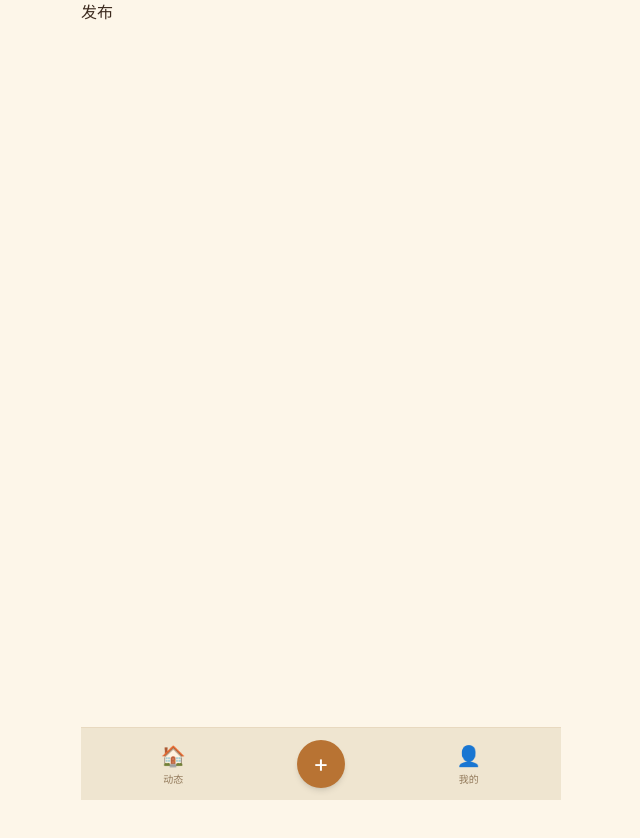
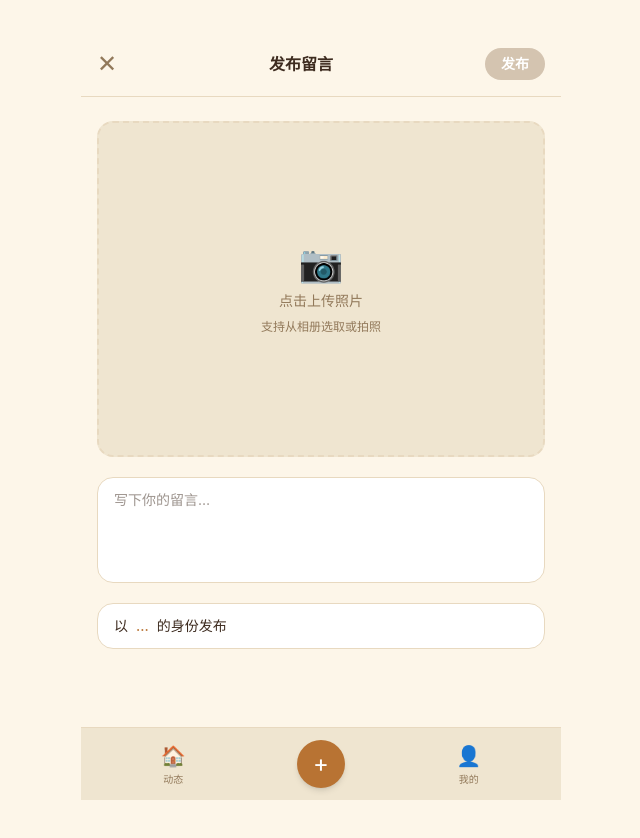
Before and after one commit to teemoweng/big-ben-textbook-site, a Next.js app: page /create in a window 1280 px wide. Shown: the top 838 px of the page, without its empty margins (319-959 px from the left). Before the commit the page ends 800 px from the top, so only its background shows below. Built offline with nearby package versions, Linux system fonts and the light colour scheme; no server answers.

Commit message:
feat: add create post page with photo upload

```diff
--- a/app/create/page.tsx
+++ b/app/create/page.tsx
@@ -1 +1,176 @@
-export default function CreatePage() { return <div>发布</div> }
+'use client'
+import { useState, useRef } from 'react'
+import { useRouter } from 'next/navigation'
+import Image from 'next/image'
+import { supabase } from '@/lib/supabase'
+import { generateShortCode } from '@/lib/shortcode'
+import { getOrCreateIdentity } from '@/lib/identity'
+
+export default function CreatePage() {
+  const router = useRouter()
+  const fileInputRef = useRef<HTMLInputElement>(null)
+  const [preview, setPreview] = useState<string | null>(null)
+  const [file, setFile] = useState<File | null>(null)
+  const [message, setMessage] = useState('')
+  const [submitting, setSubmitting] = useState(false)
+  const [error, setError] = useState('')
+
+  function handleFileChange(e: React.ChangeEvent<HTMLInputElement>) {
+    const f = e.target.files?.[0]
+    if (!f) return
+    setFile(f)
+    setPreview(URL.createObjectURL(f))
+  }
+
+  async function handleSubmit() {
+    if (!file || !message.trim()) return
+    setSubmitting(true)
+    setError('')
+
+    try {
+      // 1. 上传图片
+      const form = new FormData()
+      form.append('file', file)
+      const uploadRes = await fetch('/api/upload', { method: 'POST', body: form })
+      const uploadData = await uploadRes.json()
+      if (!uploadRes.ok) throw new Error(uploadData.error)
+
+      // 2. 生成短码（确保唯一）
+      let shortCode = generateShortCode()
+      let attempts = 0
+      while (attempts < 5) {
+        const { data } = await supabase
+          .from('posts')
+          .select('id')
+          .eq('short_code', shortCode)
+          .single()
+        if (!data) break
+        shortCode = generateShortCode()
+        attempts++
+      }
+
+      // 3. 写入数据库
+      const { deviceId, nickname } = getOrCreateIdentity()
+      const { data: post, error: insertError } = await supabase
+        .from('posts')
+        .insert({
+          short_code: shortCode,
+          device_id: deviceId,
+          animal_nickname: nickname,
+          photo_url: uploadData.url,
+          message: message.trim(),
+        })
+        .select()
+        .single()
+
+      if (insertError || !post) throw new Error('发布失败，请重试')
+
+      router.push(`/share/${post.id}`)
+    } catch (e: unknown) {
+      setError(e instanceof Error ? e.message : '发布失败，请重试')
+      setSubmitting(false)
+    }
+  }
+
+  const canSubmit = !!file && message.trim().length > 0 && !submitting
+
+  return (
+    <div className="min-h-screen">
+      {/* Header */}
+      <div
+        className="flex items-center justify-between px-4 pt-12 pb-4"
+        style={{ borderBottom: '1px solid var(--border)' }}
+      >
+        <button
+          onClick={() => router.back()}
+          className="text-2xl"
+          style={{ color: 'var(--text-muted)' }}
+        >
+          ✕
+        </button>
+        <h1 className="text-base font-semibold" style={{ color: 'var(--text)' }}>
+          发布留言
+        </h1>
+        <button
+          onClick={handleSubmit}
+          disabled={!canSubmit}
+          className="text-sm font-semibold px-4 py-1.5 rounded-full transition-opacity"
+          style={{
+            background: canSubmit ? 'var(--primary)' : '#d4c4b0',
+            color: '#fff',
+            opacity: submitting ? 0.7 : 1,
+          }}
+        >
+          {submitting ? '发布中...' : '发布'}
+        </button>
+      </div>
+
+      <div className="px-4 py-6 flex flex-col gap-5">
+        {/* 照片上传区 */}
+        <div
+          className="w-full rounded-2xl overflow-hidden cursor-pointer flex items-center justify-center"
+          style={{
+            aspectRatio: '4/3',
+            background: preview ? 'transparent' : '#efe5d0',
+            border: preview ? 'none' : '2px dashed var(--border)',
+          }}
+          onClick={() => fileInputRef.current?.click()}
+        >
+          {preview ? (
+            <div className="relative w-full h-full">
+              <Image src={preview} alt="预览" fill className="object-cover" />
+            </div>
+          ) : (
+            <div className="flex flex-col items-center gap-2" style={{ color: 'var(--text-muted)' }}>
+              <span className="text-4xl">📷</span>
+              <span className="text-sm">点击上传照片</span>
+              <span className="text-xs">支持从相册选取或拍照</span>
+            </div>
+          )}
+        </div>
+
+        <input
+          ref={fileInputRef}
+          type="file"
+          accept="image/*"
+          capture="environment"
+          className="hidden"
+          onChange={handleFileChange}
+        />
+
+        {/* 留言输入 */}
+        <textarea
+          value={message}
+          onChange={(e) => setMessage(e.target.value)}
+          placeholder="写下你的留言…"
+          maxLength={500}
+          rows={4}
+          className="w-full rounded-2xl px-4 py-3 text-sm resize-none outline-none"
+          style={{
+            background: 'var(--card)',
+            border: '1px solid var(--border)',
+            color: 'var(--text)',
+          }}
+        />
+
+        {/* 当前昵称 */}
+        <div
+          className="flex items-center gap-2 px-4 py-3 rounded-2xl text-sm"
+          style={{ background: 'var(--card)', border: '1px solid var(--border)' }}
+        >
+          <span>以</span>
+          <span className="font-medium" style={{ color: 'var(--primary)' }}>
+            {typeof window !== 'undefined'
+              ? (localStorage.getItem('bb_nickname') ?? '...')
+              : '...'}
+          </span>
+          <span>的身份发布</span>
+        </div>
+
+        {error && (
+          <p className="text-sm text-center" style={{ color: '#c0392b' }}>{error}</p>
+        )}
+      </div>
+    </div>
+  )
+}
```
